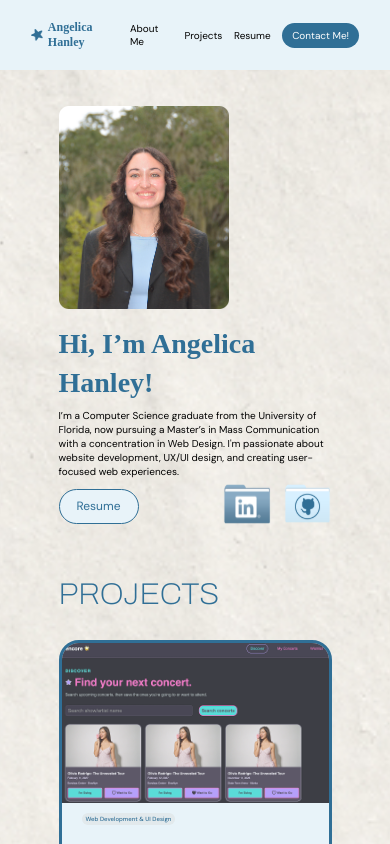
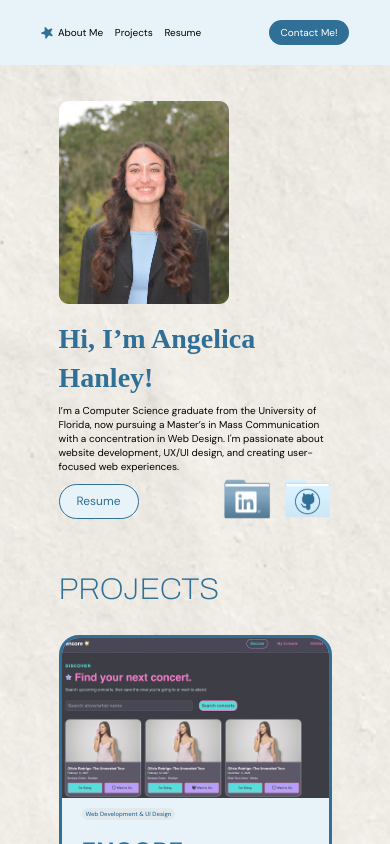
Before and after one commit to AngelicaHanley/portfolio, a React (Vite) app in the folder frontend/: page /#/ in a window 390 px wide. Shown: the top 844 px of the page. Built offline with nearby package versions, Linux system fonts and the light colour scheme; a web font is replaced by a local one.

Commit message:
updated nav on mobile

```diff
--- a/frontend/src/App.css
+++ b/frontend/src/App.css
@@ -634,6 +634,26 @@ h2 {
 /* media queries */
 /* small screens */
 @media screen and (max-width: 600px) {
+    .navLogoText {
+        display: none;
+    }
+
+    nav {
+        justify-content: start;
+        gap: 5px;
+        margin: 0 auto;
+        padding: 20px clamp(10px, 8vw, 200px);
+        max-width: 95%;
+    }
+
+    .navLinks {
+      width: 100%;
+    }
+
+    .navLinks .contactButton {
+        margin-left: auto;
+    }
+
     .heroButtons {
         gap: 0px;
     }
--- a/frontend/src/components/Navbar.jsx
+++ b/frontend/src/components/Navbar.jsx
@@ -17,7 +17,7 @@ function Navbar() {
       <nav>
         <Link to="/" className="navLogo">
           <img src={starLogo} alt="" className="starLogo" />
-          Angelica Hanley
+          <span className="navLogoText">Angelica Hanley</span>
         </Link>
 
         <div className="navLinks">
```
